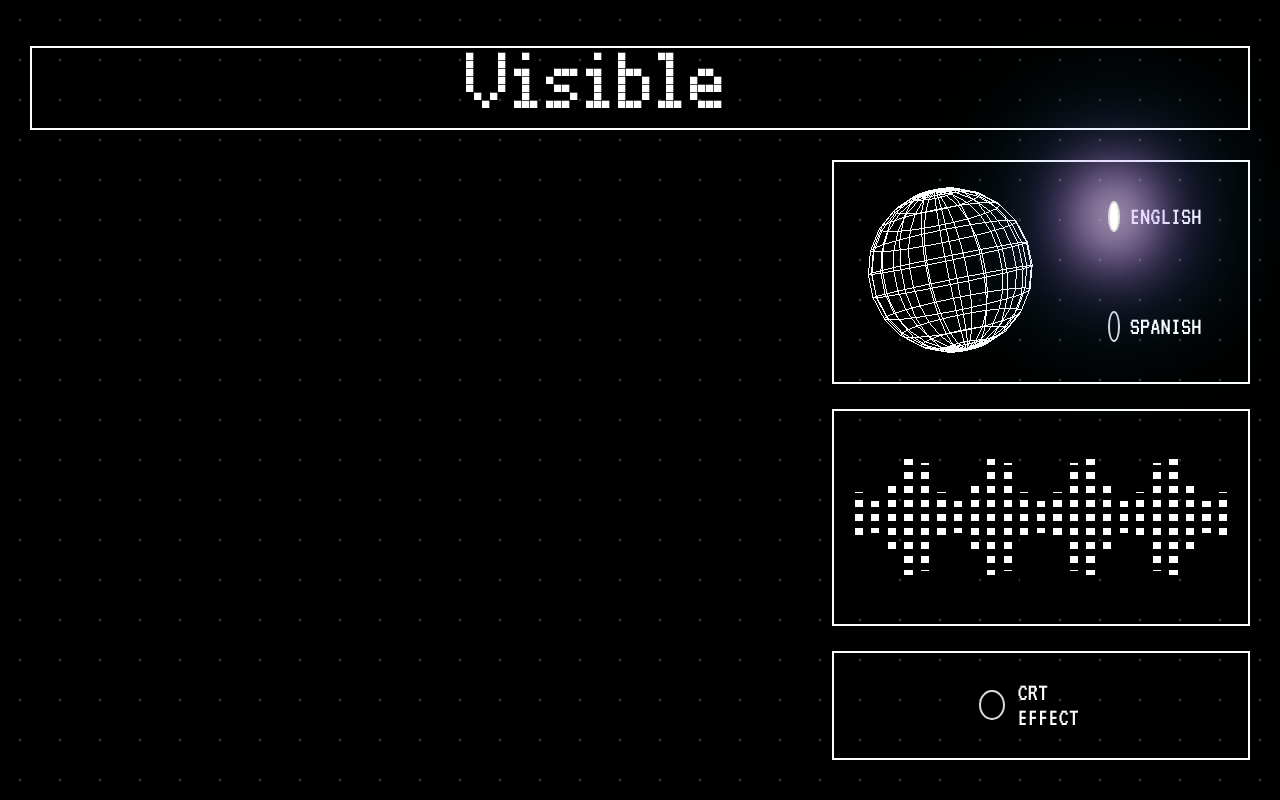
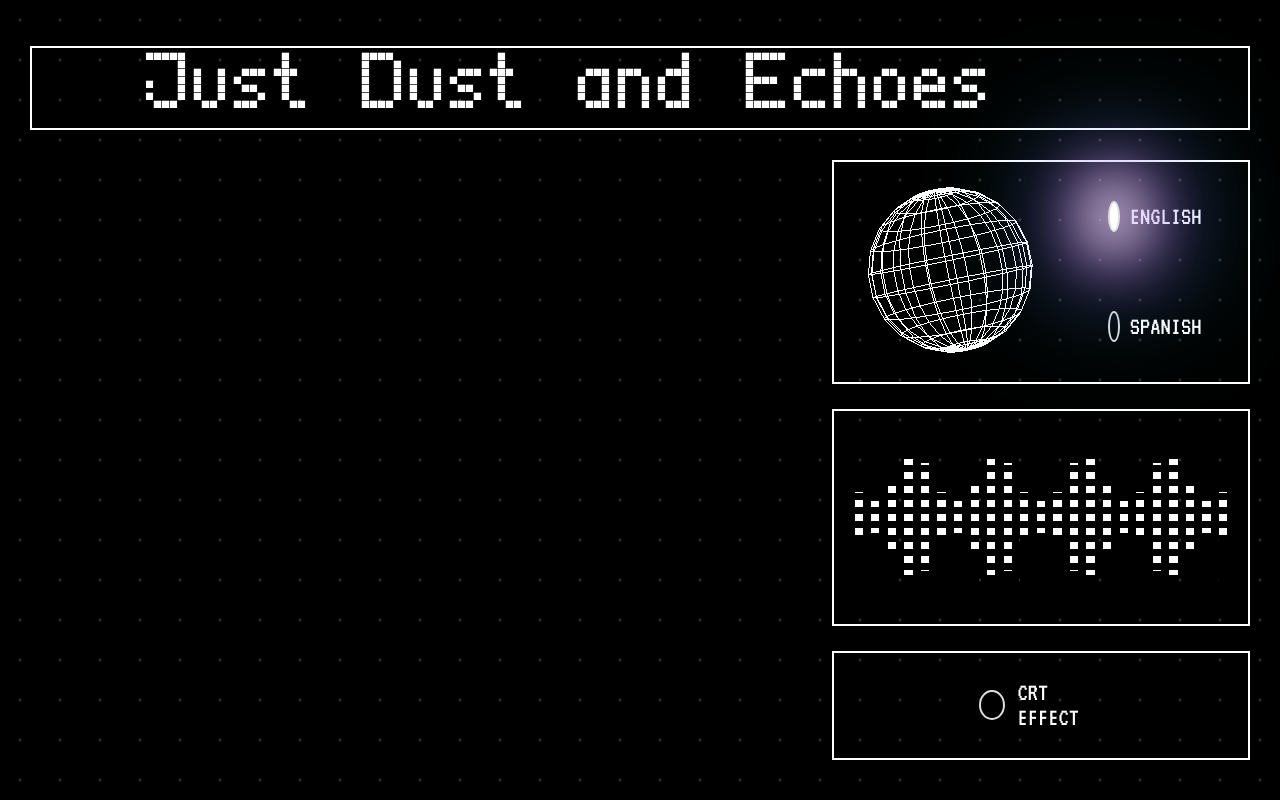
Before and after one commit to AB10110F/Portfolio-TUI, a Next.js app: page / in a window 1280 px wide. Built offline with nearby package versions, Linux system fonts and the light colour scheme.

Commit message:
fix: quote animation speed

```diff
--- a/src/components/Marquee.tsx
+++ b/src/components/Marquee.tsx
@@ -7,8 +7,6 @@ import dynamic from "next/dynamic";
 
 const Marquee = () => {
   const { language } = useLanguageContext();
-  const [text, setText] = useState("Visible");
-  const ref = useRef<HTMLDivElement | null>(null);
   let quotes: string[] = [];
 
   if (language == 'English') {
@@ -17,10 +15,19 @@ const Marquee = () => {
       "Were it so easy",
       "Slipspace rupture detected",
       "She's been expecting you",
+      "Last time you asked me \"If it were my choice, would I do it?\"",
+      "I...? I... am a monument... to all your sins",
+      "Lies for the weak! Beacons for the deluded!",
+      "Child of my enemy, why have you come? I offer no forgiveness, a father's sins, passed to his son",
+      "If only there were a god to pray to",
       "This is a land of monstrosities and I am no exception",
       "Can't even die right",
       "Fear not the dark my friend. And let the feast begin",
       "What, still here?",
+      "Ah, you ignorant slaves. Finally taken notice, have you?",
+      "Let them grant death",
+      "I may be but small, but I will die a colossus",
+      "Return from whence thou cam'st For that is thy place of belonging",
       "ACHTUNG, ACHTUNG",
       "Things have learnt to walk which ought to crawl",
       "I wear no mask",
@@ -31,6 +38,12 @@ const Marquee = () => {
       "Fear Sells",
       "Fear brought me this far",
       "Monsters that Speak",
+      "I curse you forever in name. I bless you forever in death",
+      "And thus shall your name be erased under the heavens",
+      "Not while their voices still echo... Not while your silence still endures...",
+      "All hope abandon, ye who enter here",
+      "The devil is not as black as he is painted",
+      "2 8 6 9 9 5 6 8 7 9",
     ]
   }
   else if (language == 'Spanish') {
@@ -39,42 +52,54 @@ const Marquee = () => {
       "Si fuese tan fácil",
       "Brecha desliespacial detectada",
       "Los ha estado esperando",
+      "La última vez me preguntaste \"¿Lo haría, si fuese mi decisión?\"",
+      "¿Yo...? Yo... soy un monumento... a todos tus pecados",
+      "¡Mentiras para los débiles! ¡Faros para los desorientados!",
+      "Hijo de mi enemigo, ¿Por qué viniste? No ofrezco perdón, los pecados del padre pasan a su hijo",
+      "Si tan solo hubiese un dios al cual rezar",
       "Esta es una tierra de monstruosidades y yo no soy la excepción",
       "Ni siquiera puedo morir bien",
       "No temas a la obscuridad mi amigo, y demos comienzo al festín",
       "¿Qué, aún aqui?",
+      "Ah, esclavos ignorantes. Por fin se dieron cuenta ¿no?",
+      "Que conceda la muerte",
+      "Puede que sea pequeño, pero moriré como un coloso",
+      "Vuelve al lugar de donde viniste, pues ese es el lugar al que perteneces",
       "ACHTUNG, ACHTUNG",
       "Cosas han aprendido a caminar, cosas que deberían arrastrarse",
       "No porto ninguna mascara",
       "Ninguno de nosotros esta aquí por voluntad",
-      "¿Sigues buscando por respuestas donde solo llacen preguntas?",
+      "¿Sigues buscando respuestas donde solo llacen preguntas?",
       "ESTE DIOS NO TE VA A PERDONAR",
       "Ella nunca volverá a bailar con nosotros",
       "El miedo vende",
-      "El miedo me trajo hasta aqui",
+      "El miedo me ha traído hasta aqui",
       "Monstruos que hablan",
+      "Por siempre os maldigo en el nombre. Por siempre os bendigo en la muerte",
+      "Y así sea borrado vuestro nombre bajo los cielos",
+      "No mientras sus voces retumben... No mientras tu silencio perdure",
+      "Abandonad toda esperanza, quienes aquí entráis",
+      "El diablo no es tan negro como lo pintan",
+      "2 8 6 9 9 5 6 8 7 9",
     ]
   }
 
-  useEffect(() => {
-    const observer = new IntersectionObserver(
-      ([entry]) => {
-        if (!entry.isIntersecting) {
-          let index = Math.floor(Math.random() * 17);
-          setText(quotes[index]);
-        }
-      },
-    );
-
-    if (ref.current) {
-      observer.observe(ref.current);
-    }
-  }, [language]);
+  let index = Math.floor(Math.random() * quotes.length);
+  const initialQuote = quotes[index];
+  const [text, setText] = useState(initialQuote);
+  const [length, setLength] = useState((initialQuote.length * 0.5).toString());
 
   return (
     <>
-      <header className={styles.header}>
-        <h1 ref={ref} style={dotFont.style}>{text}</h1>
+      <header className={styles.header} style={{ '--transition-duration': length + 's' } as React.CSSProperties}>
+        <h1
+          key={text}
+          style={dotFont.style}
+          onAnimationIteration={() => {
+            index = Math.floor(Math.random() * quotes.length);
+            setText(quotes[index]);
+            setLength((quotes[index].length * 0.5).toString());
+          }} >{text}</h1>
       </header>
     </>
   );
--- a/src/css/marquee.module.css
+++ b/src/css/marquee.module.css
@@ -9,7 +9,7 @@
 
 .header>h1 {
   font-size: 10vh;
-  animation: slide 10s infinite linear;
+  animation: slide var(--transition-duration) infinite linear;
 }
 
 @keyframes slide {
```
